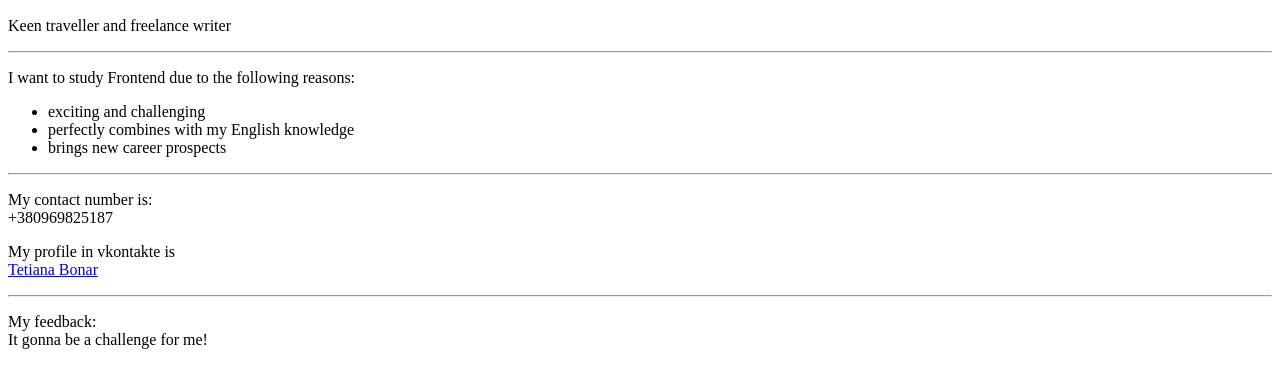
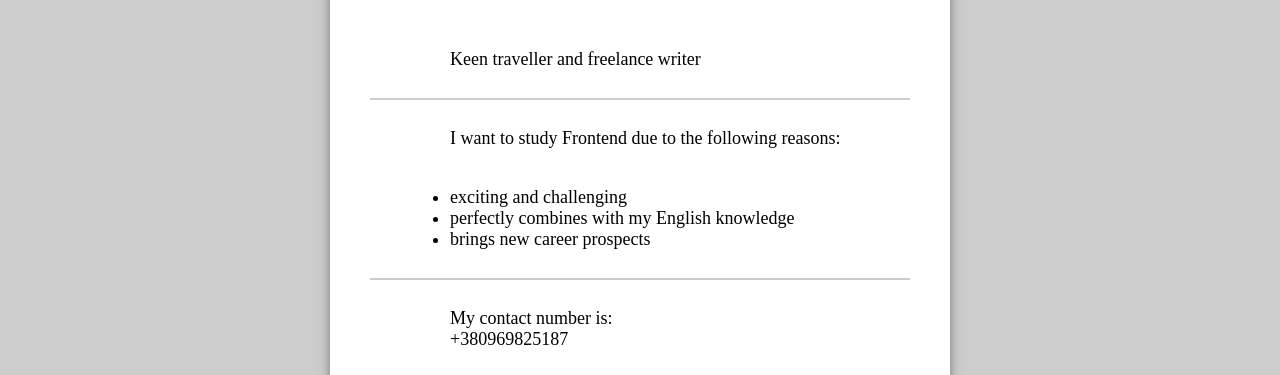
Before and after one commit to TetianaBonar/hometask, a plain HTML site: page home_work.html in a window 1280 px wide. Shown: the part 97-472 px from the top of the page. Drawn offline with Linux system fonts and the light colour scheme; files that its build step writes are made by us from their sources.

Commit message:
updated file

```diff
--- a/home_work.html
+++ b/home_work.html
@@ -4,7 +4,7 @@
 <meta charset="UTF-8">
 <title>Tetiana Bonar</title>
 </head>
-<link rel="stylesheet" href="css/homeworkstyle">
+<link rel="stylesheet" href="css/homeworkstyle.css">
 <body>
 <div class="wrapper">
 <h1 > Bonar Tetiana Viktorivna </h1>
```
